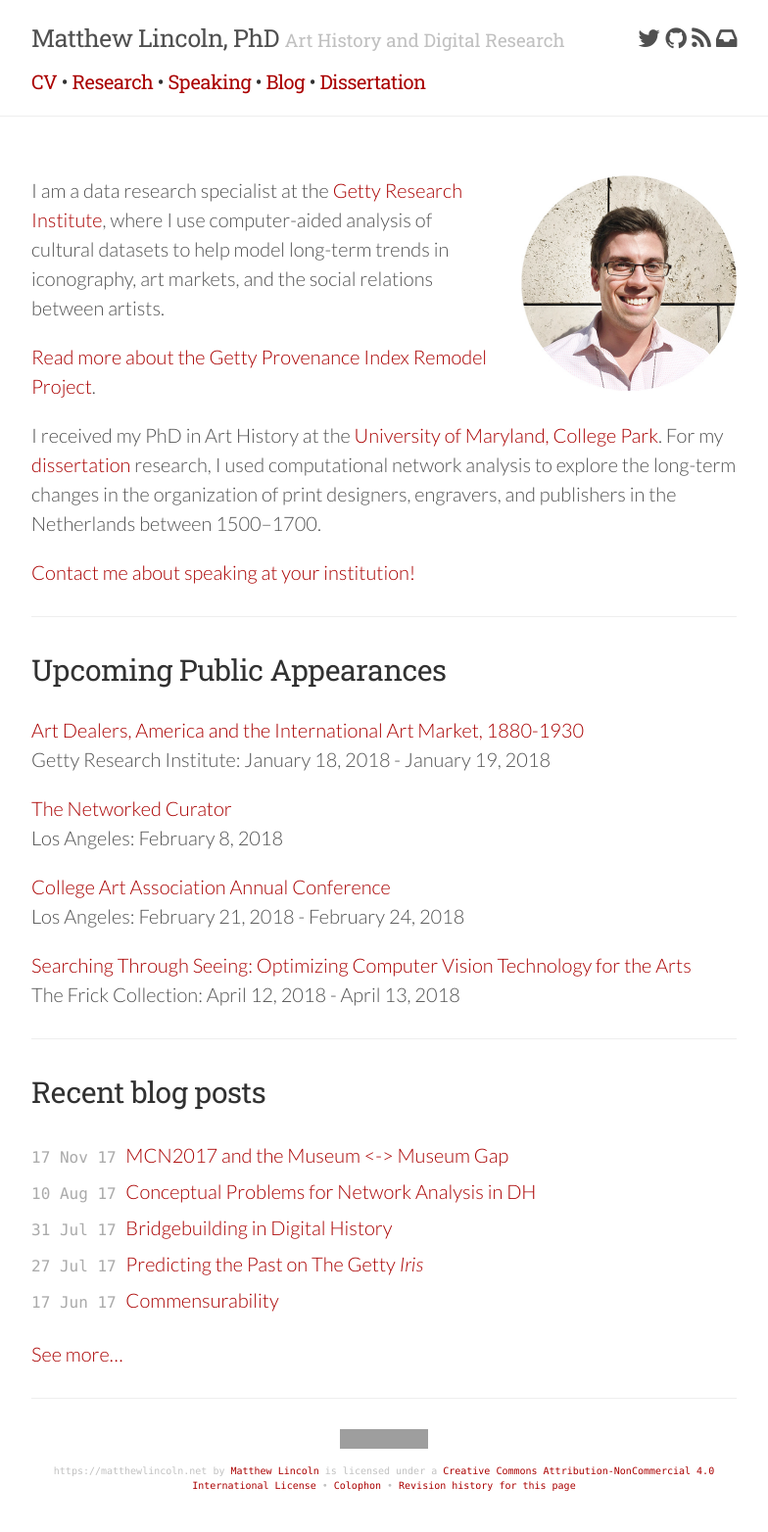
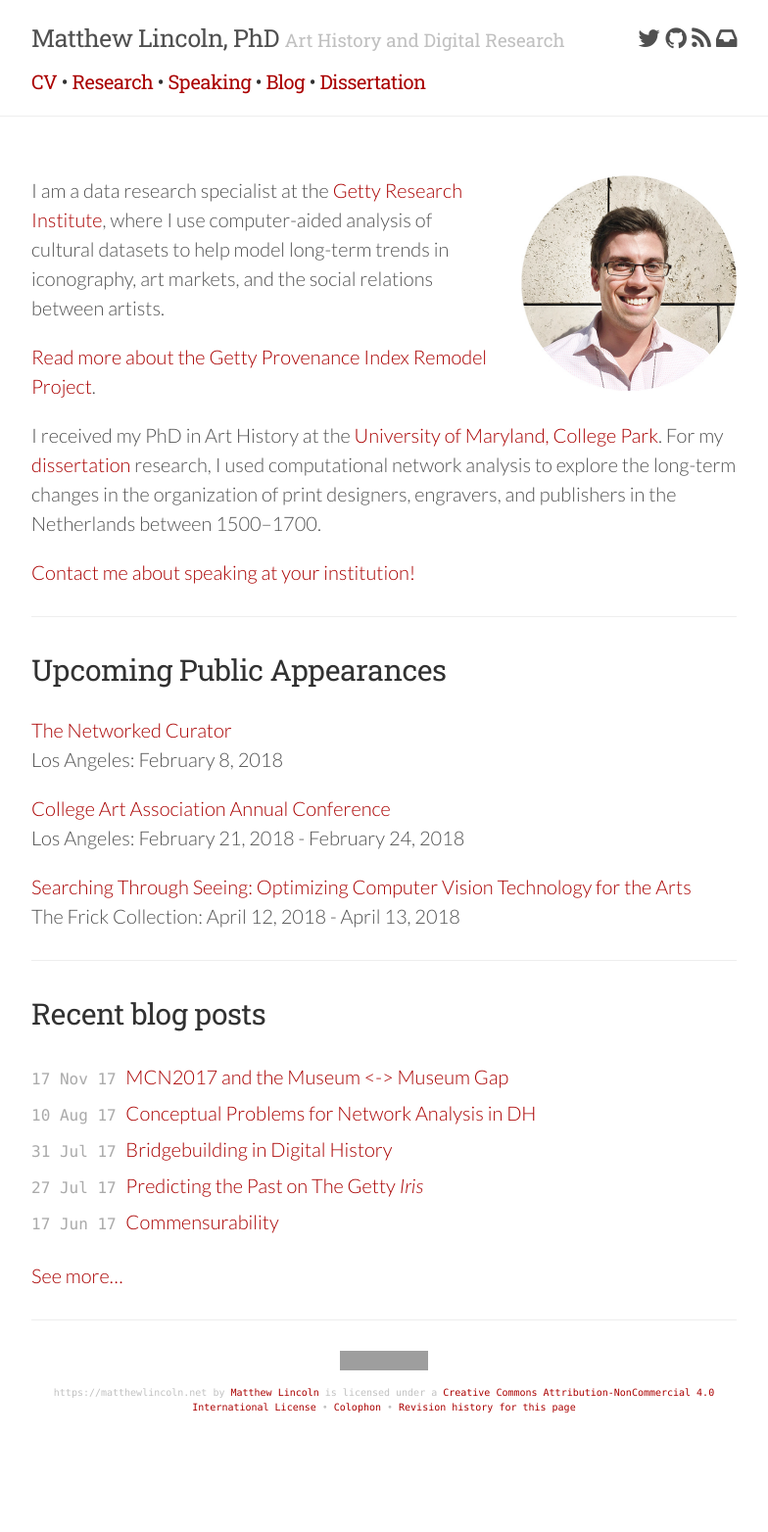
Before and after one commit to mdlincoln/mdlincoln.github.io, a Jekyll site: the page built from index.md, in a window 1280 px wide. Shown: the whole page at 98% size, without its empty margins (248-1032 px from the left). Built offline with Jekyll 4.4.1, drawn with Linux system fonts in a browser that asks for light colours; nearby versions of some CDN libraries; after the commit the page ends 1484 px from its top, so only the background shows below that; grey boxes are pictures that could not be loaded.

Commit message:
Remove GRI dealers event

```diff
--- a/_data/travel.yaml
+++ b/_data/travel.yaml
@@ -13,9 +13,3 @@
   datestart: 2018-04-12 00:00:00 -0800
   dateend:  2018-04-13 00:00:00 -0800
   url: https://www.frick.org/research/upcoming_symposia
-- venue: |
-    Art Dealers, America and the International Art Market, 1880-1930
-  location: Getty Research Institute
-  datestart: 2018-01-18 00:00:00 -0800
-  dateend:  2018-01-19 00:00:00 -0800
-  url: http://www.getty.edu/visit/cal/events/ev_2024.html
```
